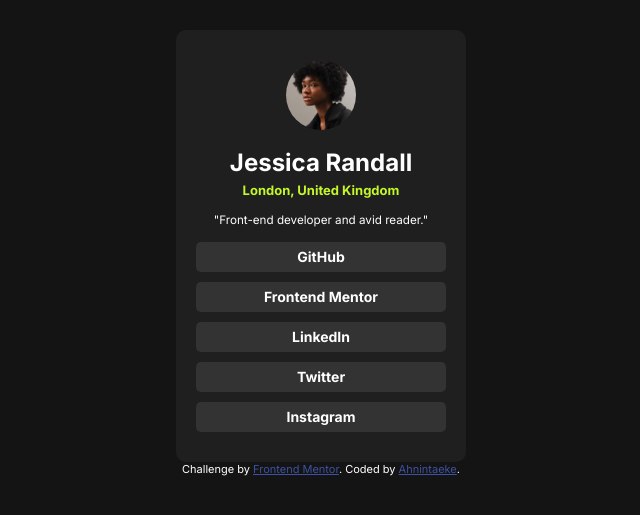
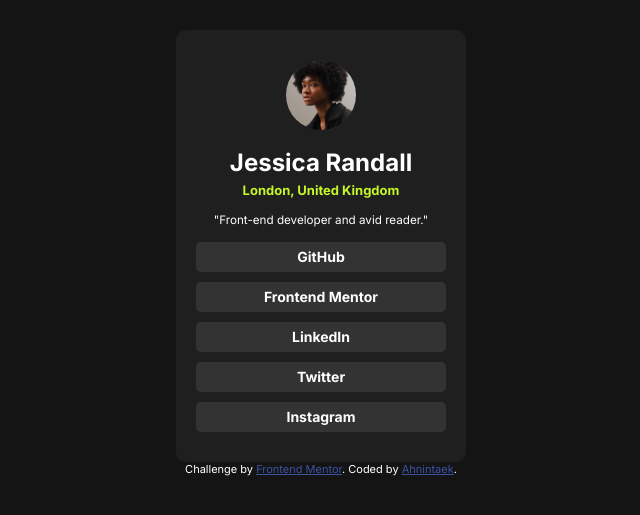
Before and after one commit to ahnintaek/social-links-profile-main, a plain HTML site: page index.html in a window 1280 px wide. Shown: the part 147-662 px from the top of the page, 319-959 px from the left. Drawn offline with Linux system fonts and the light colour scheme.

Commit message:
Update index.html

```diff
--- a/index.html
+++ b/index.html
@@ -104,7 +104,7 @@
   </div>
   <div class="attribution">
     Challenge by <a href="https://www.frontendmentor.io?ref=challenge" target="_blank">Frontend Mentor</a>.
-    Coded by <a href="#">Ahnintaeke</a>.
+    Coded by <a href="#">Ahnintaek</a>.
   </div>
 </body>
 </html>
```
